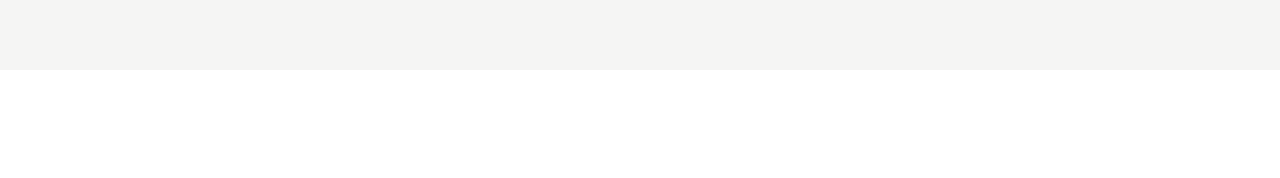
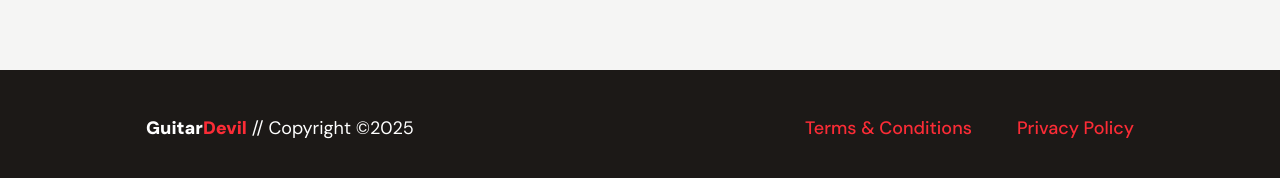
Before and after one commit to Christopher-Cannon/music-store, a Vue app: page / in a window 1280 px wide. Shown: the part 3897-4075 px from the top of the page. Before the commit the page ends 3967 px from the top, so only its background shows below. Built offline with nearby package versions, Linux system fonts and the light colour scheme.

Commit message:
Add page footer

```diff
--- a/src/App.vue
+++ b/src/App.vue
@@ -4,6 +4,7 @@ import Hero from "./components/Hero.vue";
 import LuthierServices from "./components/LuthierServices.vue";
 import Gallery from "./components/Gallery.vue";
 import Contact from "./components/Contact.vue";
+import PageFooter from "./components/PageFooter.vue";
 </script>
 
 <template>
@@ -13,5 +14,6 @@ import Contact from "./components/Contact.vue";
         <LuthierServices />
         <Gallery />
         <Contact />
+        <PageFooter />
     </div>
 </template>
--- a/src/components/Contact.vue
+++ b/src/components/Contact.vue
@@ -57,7 +57,7 @@ function submitForm() {
                 class="lg:hidden my-10 h-0.5 border-0 bg-black max-w-100 m-auto"
             />
 
-            <div class="md:flex justify-around gap:10 lg:block flex-1">
+            <div class="md:flex justify-around gap-10 lg:block flex-1">
                 <div class="flex-1">
                     <h3 class="font-black text-lg md:text-xl lg:text-2xl my-5">
                         Address
--- /dev/null
+++ b/src/components/PageFooter.vue
@@ -0,0 +1,31 @@
+<script setup>
+import Wrapper from "./Wrapper.vue";
+</script>
+
+<template>
+    <div class="bg-stone-900 text-white py-10">
+        <Wrapper>
+            <div class="md:flex justify-between">
+                <div class="max-md:text-center max-md:mb-5">
+                    <span class="font-black"
+                        >Guitar<span class="text-red-500">Devil</span></span
+                    >
+                    // Copyright &copy;2025
+                </div>
+
+                <ul
+                    class="flex flex-col md:flex-row justify-between gap-5 md:gap-10 max-md:text-center"
+                >
+                    <li>
+                        <a href="#" class="link lighter"
+                            >Terms &amp; Conditions</a
+                        >
+                    </li>
+                    <li>
+                        <a href="#" class="link lighter">Privacy Policy</a>
+                    </li>
+                </ul>
+            </div>
+        </Wrapper>
+    </div>
+</template>
--- a/src/style.css
+++ b/src/style.css
@@ -59,6 +59,14 @@ textarea {
     font-weight: 500;
 }
 
+.link:hover {
+    text-decoration: underline;
+}
+
+.link.lighter {
+    color: #fb2c36;
+}
+
 @media screen and (max-width: 767.97px) {
     .hidden-mobile {
         display: none;
```
